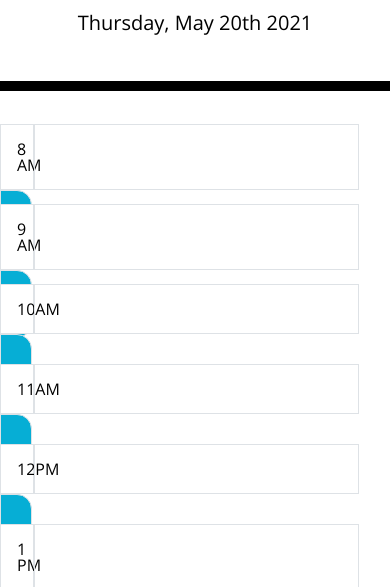
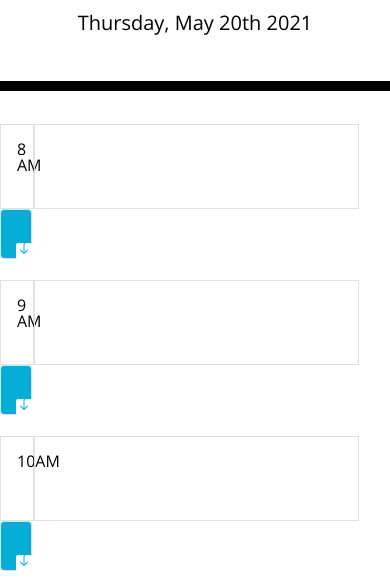
Before and after one commit to sonipoud/leafcal, a plain HTML site: page index.html in a window 390 px wide. Shown: the part 256-843 px from the top of the page. Drawn offline with nearby package versions, Linux system fonts and the light colour scheme; a web font is replaced by a local one.

Commit message:
added mediaquery to css

```diff
--- a/assets/css/style.css
+++ b/assets/css/style.css
@@ -73,3 +73,25 @@ textarea{
   font-size: 20px;
   transition: all .3s ease-in-out;
 }
+
+@media (max-width: 780px) and (max-width:575px) {
+  .row {
+    height: auto;
+    margin-top: 20px;
+  }
+
+  .hour {
+    padding-right: 17%;
+  }
+
+  .saveBtn {
+    border: 0;
+    height: 50px;
+    border-radius: 0.25rem;
+  }
+
+  textarea {
+    min-height: 85px;
+    border: 0;
+  }
+};
```
Also changed, not shown: index.html (+1 -0 lines).
